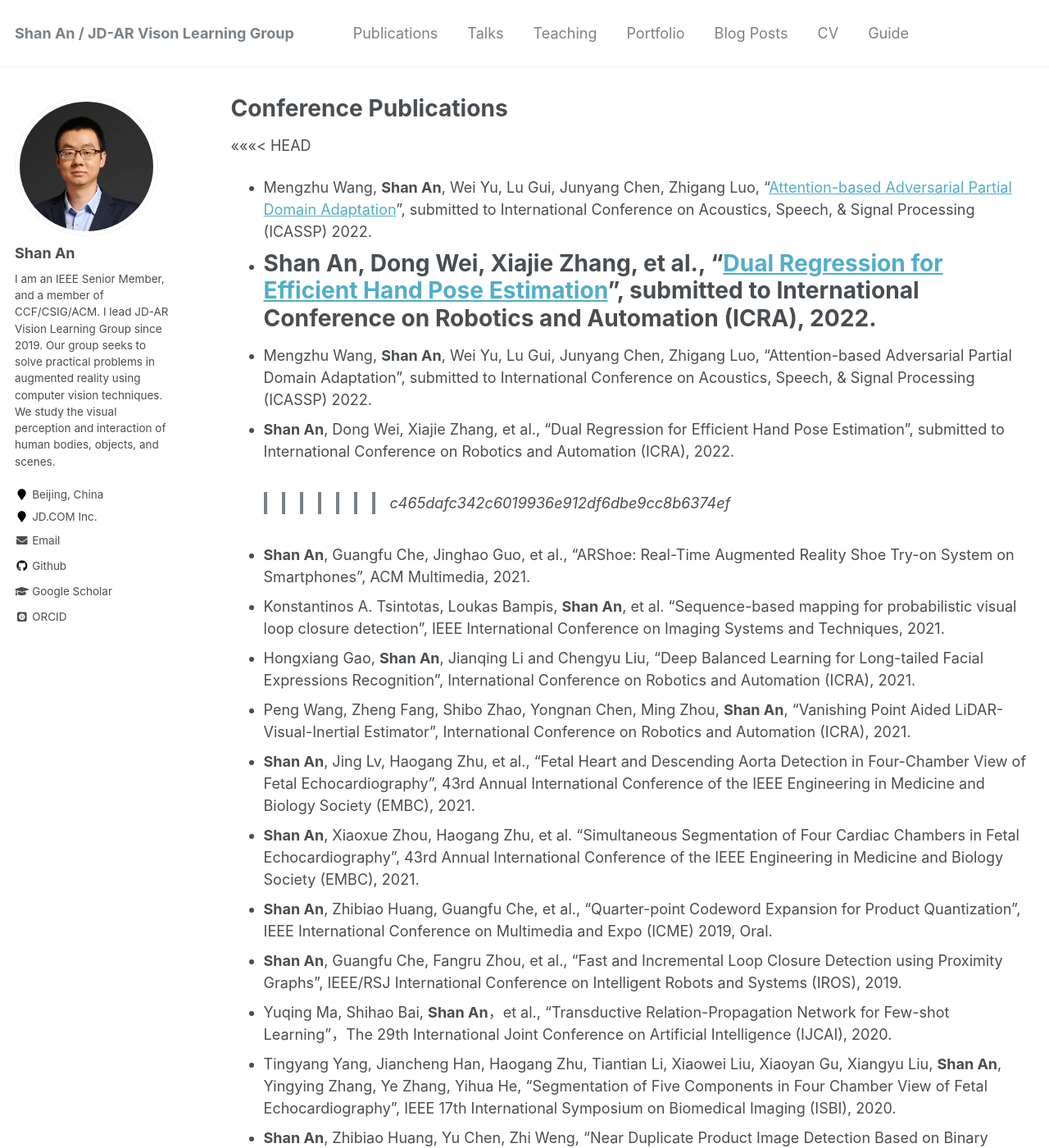
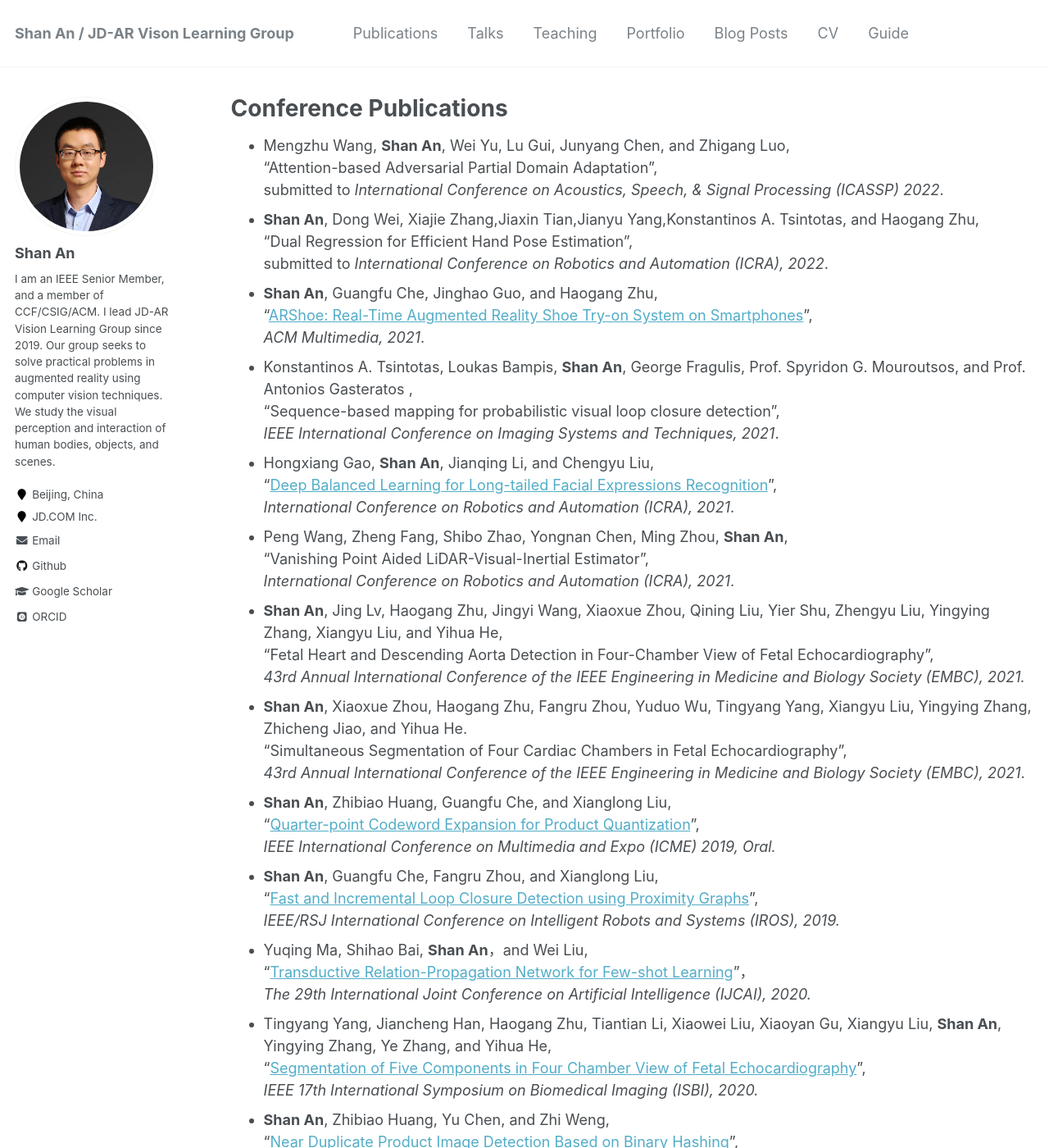
Before and after one commit to anshan-XR-ROB/anshan-XR-ROB.github.io, a Jekyll site: the page built from _publications/Conference Publications.md, in a window 1280 px wide and 1400 px high. Shown: the whole window at 82% size. Built offline with Jekyll 4.4.1, drawn with Linux system fonts in a browser that asks for light colours; some web fonts are replaced; some of the changed text lies outside the part shown.

Commit message:
Update Conference Publications.md

```diff
--- a/_publications/Conference Publications.md
+++ b/_publications/Conference Publications.md
@@ -6,24 +6,45 @@ author_profile: true
 redirect_from:
   - /resume
 ---
-<<<<<<< HEAD
-* Mengzhu Wang, **Shan An**, Wei Yu, Lu Gui, Junyang Chen, Zhigang Luo, “[Attention-based Adversarial Partial Domain Adaptation](http://baidu.com)”, submitted to International Conference on Acoustics, Speech, & Signal Processing (ICASSP) 2022.
-* **Shan An**, Dong Wei, Xiajie Zhang, et al., “[Dual Regression for Efficient Hand Pose Estimation](http://baidu.com "Dual Regression for Efficient Hand Pose Estimation")”, submitted to International Conference on Robotics and Automation (ICRA), 2022.
-=======
-* Mengzhu Wang, **Shan An**, Wei Yu, Lu Gui, Junyang Chen, Zhigang Luo,
-  “Attention-based Adversarial Partial Domain Adaptation”,
-  submitted to International Conference on Acoustics, Speech, & Signal Processing (ICASSP) 2022.
-* **Shan An**, Dong Wei, Xiajie Zhang, et al., “Dual Regression for Efficient Hand Pose Estimation”, submitted to International Conference on Robotics and Automation (ICRA), 2022.
->>>>>>> c465dafc342c6019936e912df6dbe9cc8b6374ef
-* **Shan An**, Guangfu Che, Jinghao Guo, et al., “ARShoe: Real-Time Augmented Reality Shoe Try-on System on Smartphones”, ACM Multimedia, 2021.
-* Konstantinos A. Tsintotas, Loukas Bampis, **Shan An**, et al.  “Sequence-based mapping for probabilistic visual loop closure detection”, IEEE International Conference on Imaging Systems and Techniques, 2021.
-* Hongxiang Gao, **Shan An**, Jianqing Li and Chengyu Liu, “Deep Balanced Learning for Long-tailed Facial Expressions Recognition”, International Conference on Robotics and Automation (ICRA), 2021.
-* Peng Wang, Zheng Fang, Shibo Zhao, Yongnan Chen, Ming Zhou, **Shan An**, “Vanishing Point Aided LiDAR-Visual-Inertial Estimator”, International Conference on Robotics and Automation (ICRA), 2021.
-* **Shan An**, Jing Lv, Haogang Zhu, et al., “Fetal Heart and Descending Aorta Detection in Four-Chamber View of Fetal Echocardiography”, 43rd Annual International Conference of the IEEE Engineering in Medicine and Biology Society (EMBC), 2021.
-* **Shan An**, Xiaoxue Zhou, Haogang Zhu, et al. “Simultaneous Segmentation of Four Cardiac Chambers in Fetal Echocardiography”, 43rd Annual International Conference of the IEEE Engineering in Medicine and Biology Society (EMBC), 2021.
-* **Shan An**, Zhibiao Huang, Guangfu Che, et al., “Quarter-point Codeword Expansion for Product Quantization”, IEEE International Conference on Multimedia and Expo (ICME) 2019, Oral.
-* **Shan An**, Guangfu Che, Fangru Zhou, et al., “Fast and Incremental Loop Closure Detection using Proximity Graphs”, IEEE/RSJ International Conference on Intelligent Robots and Systems (IROS), 2019.
-* Yuqing Ma, Shihao Bai, **Shan An**，et al., “Transductive Relation-Propagation Network for Few-shot Learning”，The 29th International Joint Conference on Artificial Intelligence (IJCAI), 2020.
-* Tingyang Yang, Jiancheng Han, Haogang Zhu, Tiantian Li, Xiaowei Liu, Xiaoyan Gu, Xiangyu Liu, **Shan An**, Yingying Zhang, Ye Zhang, Yihua He, “Segmentation of Five Components in Four Chamber View of Fetal Echocardiography”, IEEE 17th International Symposium on Biomedical Imaging (ISBI), 2020.
-* **Shan An**, Zhibiao Huang, Yu Chen, Zhi Weng, “Near Duplicate Product Image Detection Based on Binary Hashing”, ACM 2017 International Conference on Deep Learning Technologies, 2017.
-* **Shan An**, Xin Ma, Rui Song, Yibin Li, “Face Detection and Recognition with SURF for Human-Robot Interaction”, IEEE International Conference on Automation & Logistics, 2009.
+* Mengzhu Wang, **Shan An**, Wei Yu, Lu Gui, Junyang Chen, and Zhigang Luo,
+ “Attention-based Adversarial Partial Domain Adaptation”,
+ submitted to *International Conference on Acoustics, Speech, & Signal Processing (ICASSP) 2022*.
+* **Shan An**, Dong Wei, Xiajie Zhang,Jiaxin Tian,Jianyu Yang,Konstantinos A. Tsintotas, and Haogang Zhu,
+  “Dual Regression for Efficient Hand Pose Estimation”,
+  submitted to *International Conference on Robotics and Automation (ICRA), 2022*.
+* **Shan An**, Guangfu Che, Jinghao Guo, and Haogang Zhu,
+  “[ARShoe: Real-Time Augmented Reality Shoe Try-on System on Smartphones](https://www.researchgate.net/publication/354115662_ARShoe_Real-Time_Augmented_Reality_Shoe_Try-on_System_on_Smartphones)”,
+  *ACM Multimedia, 2021*.
+* Konstantinos A. Tsintotas, Loukas Bampis, **Shan An**, George Fragulis, Prof. Spyridon G. Mouroutsos, and Prof. Antonios Gasteratos ,
+ “Sequence-based mapping for probabilistic visual loop closure detection”,
+ *IEEE International Conference on Imaging Systems and Techniques, 2021*.
+* Hongxiang Gao, **Shan An**, Jianqing Li, and Chengyu Liu,
+ “[Deep Balanced Learning for Long-tailed Facial Expressions Recognition](https://www.researchgate.net/publication/350813732_Deep_Balanced_Learning_for_Long-tailed_Facial_Expressions_Recognition)”,
+ *International Conference on Robotics and Automation (ICRA), 2021*.
+* Peng Wang, Zheng Fang, Shibo Zhao, Yongnan Chen, Ming Zhou, **Shan An**,
+ “Vanishing Point Aided LiDAR-Visual-Inertial Estimator”,
+ *International Conference on Robotics and Automation (ICRA), 2021*.
+* **Shan An**, Jing Lv, Haogang Zhu, Jingyi Wang, Xiaoxue Zhou, Qining Liu, Yier Shu, Zhengyu Liu, Yingying Zhang, Xiangyu Liu, and Yihua He,
+ “Fetal Heart and Descending Aorta Detection in Four-Chamber View of Fetal Echocardiography”,
+ *43rd Annual International Conference of the IEEE Engineering in Medicine and Biology Society (EMBC), 2021.*
+* **Shan An**, Xiaoxue Zhou, Haogang Zhu, Fangru Zhou, Yuduo Wu, Tingyang Yang, Xiangyu Liu, Yingying Zhang, Zhicheng Jiao, and Yihua He.
+ “Simultaneous Segmentation of Four Cardiac Chambers in Fetal Echocardiography”,
+ *43rd Annual International Conference of the IEEE Engineering in Medicine and Biology Society (EMBC), 2021*.
+* **Shan An**, Zhibiao Huang, Guangfu Che, and Xianglong Liu,
+  “[Quarter-point Codeword Expansion for Product Quantization](https://ieeexplore.ieee.org/document/8784842)”,
+  *IEEE International Conference on Multimedia and Expo (ICME) 2019, Oral.*
+* **Shan An**, Guangfu Che, Fangru Zhou, and Xianglong Liu,
+ “[Fast and Incremental Loop Closure Detection using Proximity Graphs](https://www.researchgate.net/publication/337531404_Fast_and_Incremental_Loop_Closure_Detection_Using_Proximity_Graphs)”,
+ *IEEE/RSJ International Conference on Intelligent Robots and Systems (IROS), 2019.*
+* Yuqing Ma, Shihao Bai, **Shan An**，and Wei Liu,
+ “[Transductive Relation-Propagation Network for Few-shot Learning](https://www.researchgate.net/publication/342798152_Transductive_Relation-Propagation_Network_for_Few-shot_Learning)”，
+ *The 29th International Joint Conference on Artificial Intelligence (IJCAI), 2020.*
+* Tingyang Yang, Jiancheng Han, Haogang Zhu, Tiantian Li, Xiaowei Liu, Xiaoyan Gu, Xiangyu Liu, **Shan An**, Yingying Zhang, Ye Zhang, and Yihua He,
+ “[Segmentation of Five Components in Four Chamber View of Fetal Echocardiography](https://www.researchgate.net/publication/341588038_Segmentation_of_Five_Components_in_Four_Chamber_View_of_Fetal_Echocardiography)”,
+ *IEEE 17th International Symposium on Biomedical Imaging (ISBI), 2020.*
+* **Shan An**, Zhibiao Huang, Yu Chen, and Zhi Weng,
+ “[Near Duplicate Product Image Detection Based on Binary Hashing](https://dl.acm.org/doi/abs/10.1145/3094243.3094260)”,
+ *ACM 2017 International Conference on Deep Learning Technologies, 2017.*
+* **Shan An**, Xin Ma, Rui Song, and Yibin Li,
+ “Face Detection and Recognition with SURF for Human-Robot Interaction”,
+*IEEE International Conference on Automation & Logistics, 2009*.
```
